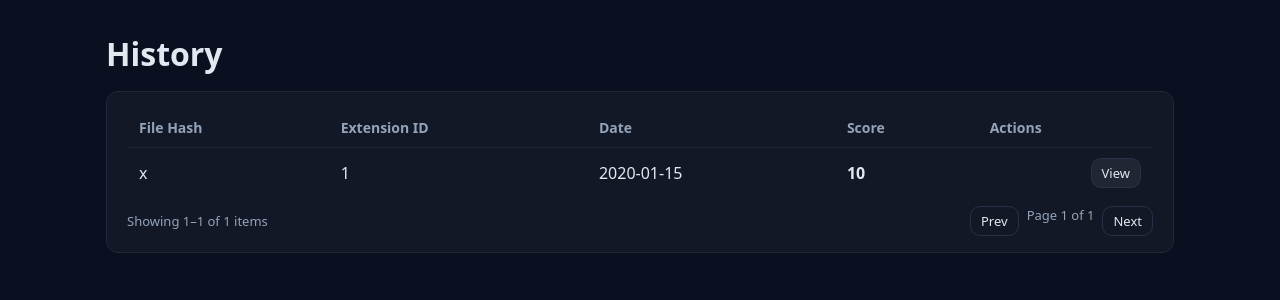
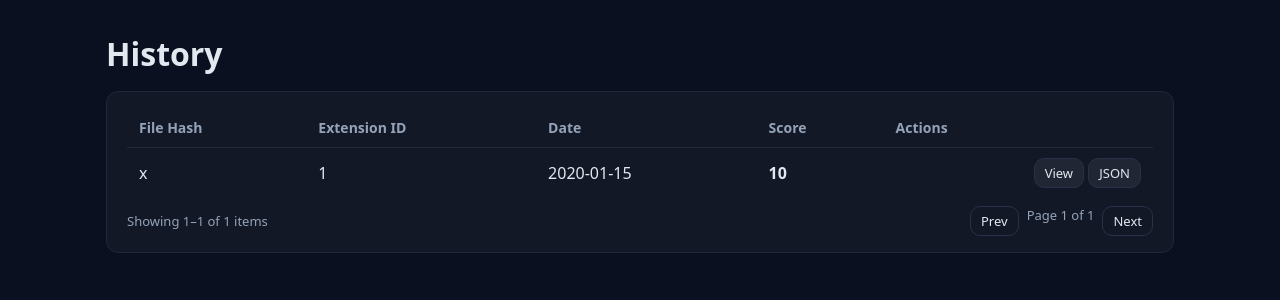
Before and after one commit to kevanoovitch/DV1512-CETRA-Codebase, a Django app: page /history/ in a window 1280 px wide. Shown: the part 57-357 px from the top of the page. Run offline with Django 5.2, Linux system fonts and the light colour scheme; a user stored in the database is signed in; tables that the repository leaves empty hold one stand-in row (values such as "Sample post").

Commit message:
download JSON structure

```diff
--- a/app/templates/history.html
+++ b/app/templates/history.html
@@ -33,6 +33,7 @@
               </td>
               <td class="align-right">
                 <a class="btn btn-sm" href="{% url 'report' %}{{ r.file_hash }}">View</a>
+                <a class="btn btn-sm" href="{% url 'download_json' r.file_hash %}">JSON</a>
               </td>
             </tr>
           {% endfor %}
--- a/app/urls.py
+++ b/app/urls.py
@@ -15,9 +15,7 @@ urlpatterns = [
     path("mitre-attack/", views.mitre_attack, name="mitre_attack"),
     path("mitre/analyze/<str:filehash>/", views.mitre_analyze, name="mitre_analyze"),
     path("mitre-attack/<str:filehash>/", views.mitre_view, name="mitre_view"),
-
-    #path("report/<str:sha256>/json/", views.report_json, name="report_json"),
-    #path("report/<str:sha256>/pdf/", views.report_pdf, name="report_pdf"),
+    path("report/json/<str:filehash>/", views.download_json, name="download_json"),
 ]
 
 
--- a/app/views.py
+++ b/app/views.py
@@ -407,6 +407,7 @@ def logout_view(request):
     logout(request)
     return redirect("login")
 
+@login_required
 def report_view(request, sha256=None):
     conn = sqlite3.connect('db.sqlite3')
     conn.row_factory = sqlite3.Row  # This allows fetching rows as dictionaries
@@ -426,6 +427,7 @@ def report_view(request, sha256=None):
     conn.close()
     return render(request, "result.html", {"report": result})
 
+@login_required
 def mitre_report_view(request, sha256=None):
     conn = sqlite3.connect('db.sqlite3')
     conn.row_factory = sqlite3.Row  # This allows fetching rows as dictionaries
@@ -444,3 +446,14 @@ def mitre_report_view(request, sha256=None):
 
     conn.close()
     return render(request, "mitre_result.html", {"mitre_report": result})
+
+@login_required
+def download_json(request, filehash):
+    # NEED FUNCTIONALITY TO GET RIGHT DATA
+    data = ""
+
+    json_data = json.dumps(data, indent=4)
+
+    response = HttpResponse(json_data, content_type="application/json")
+    response["Content-Disposition"] = f'attachment; filename="{filehash}.json"'
+    return response
```
